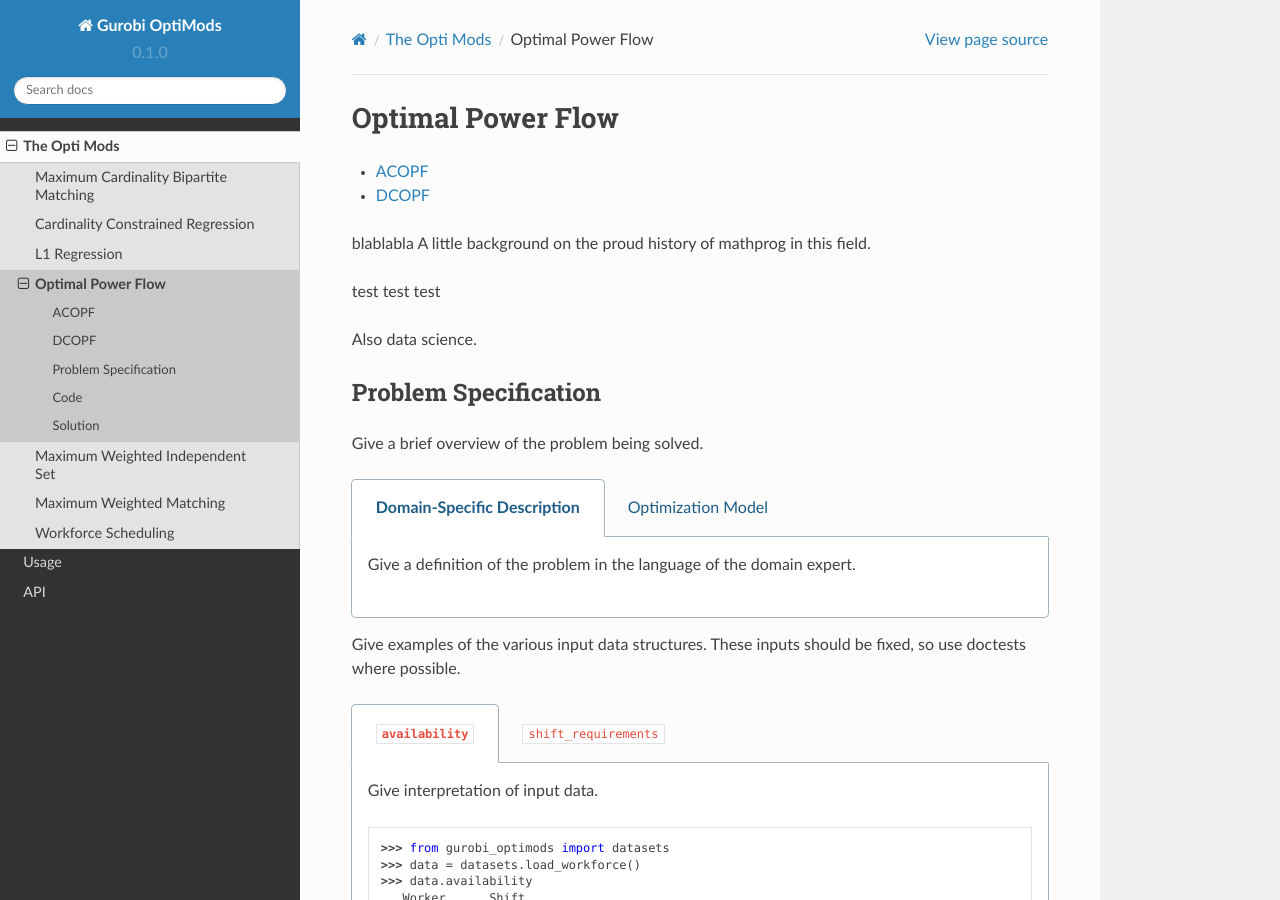
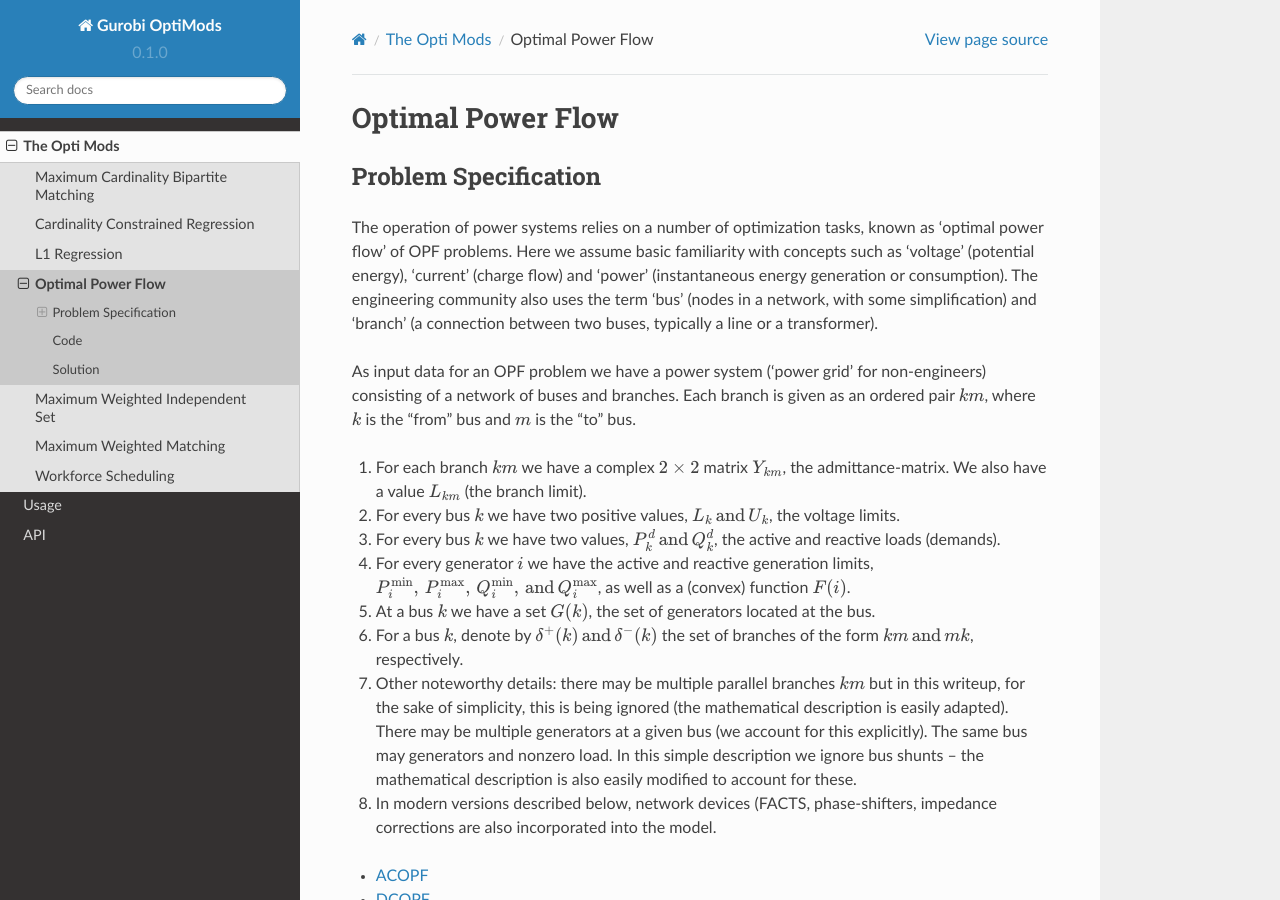
Before and after one commit to Gurobi/gurobi-optimods, a Sphinx documentation site: the page built from docs/source/mods/opf/index.rst, in a window 1280 px wide and 900 px high. Built offline with Sphinx 7.4.7 and the Read the Docs theme 2.0.0, drawn with Linux system fonts in a browser that asks for light colours.

Commit message:
full acopf, terminology in index.rst

```diff
--- a/docs/source/mods/opf/index.rst
+++ b/docs/source/mods/opf/index.rst
@@ -1,5 +1,30 @@
 Optimal Power Flow
 ==================
+
+
+Problem Specification
+---------------------
+
+The operation of power systems relies on a number of optimization tasks, known as 'optimal power flow' of OPF problems.  Here we assume basic familiarity with concepts such as 'voltage' (potential energy), 'current' (charge flow) and 'power' (instantaneous energy generation or consumption).  The engineering community also
+uses the term 'bus' (nodes in a network, with some simplification) and 'branch' (a connection between two buses, typically a line or a transformer).
+
+As input data for an OPF problem we have a power system ('power grid' for non-engineers) consisting of a network of buses and branches. Each branch is given as
+an ordered pair :math:`km`, where :math:`k` is the "from" bus and :math:`m` is the "to" bus.
+
+1. For each branch :math:`km` we have a complex :math:`2\times 2` matrix :math:`Y_{km}`, the admittance-matrix.  We also have a value :math:`L_{km}` (the branch limit).
+
+2. For every bus :math:`k` we have two positive values, :math:`L_k \, \text{and} \, U_k`, the voltage limits.
+
+3. For every bus :math:`k` we have two values, :math:`P^{d}_k \, \text{and} \, Q^{d}_k`, the active and reactive loads (demands).
+
+4. For every generator :math:`i` we have the active and reactive generation limits, :math:`P^{\min}_i, \, P^{\max}_i, \, Q^{\min}_i, \, \text{and} \, Q^{\max}_i`, as well as a (convex) function :math:`F(i)`.
+
+5. At a bus :math:`k` we have a set :math:`G(k)`, the set of generators located at the bus.
+6. For a bus :math:`k`, denote by :math:`\delta^+(k) \, \text{and} \, \delta^-(k)` the set of branches of the form :math:`km \, \text{and} \, mk`, respectively.
+
+7. Other noteworthy details: there may be multiple parallel branches :math:`km` but in this writeup, for the sake of simplicity, this is being ignored (the mathematical description is easily adapted).  There may be multiple generators at a given bus (we account for this explicitly).  The same bus may generators and nonzero load.  In this simple description we ignore bus shunts -- the mathematical description is also easily modified to account for these.
+
+8. In modern versions described below, network devices (FACTS, phase-shifters, impedance corrections are also incorporated into the model.
 
 .. toctree::
    :maxdepth: 1
@@ -7,14 +32,7 @@
    acopf
    dcopf
 
-blablabla A little background on the proud history of mathprog in this field.
 
-test test test
-
-Also data science.
-
-Problem Specification
----------------------
 
 Give a brief overview of the problem being solved.
 
```
Also changed, not shown: docs/source/mods/opf/acopf.rst (+25 -53 lines).
